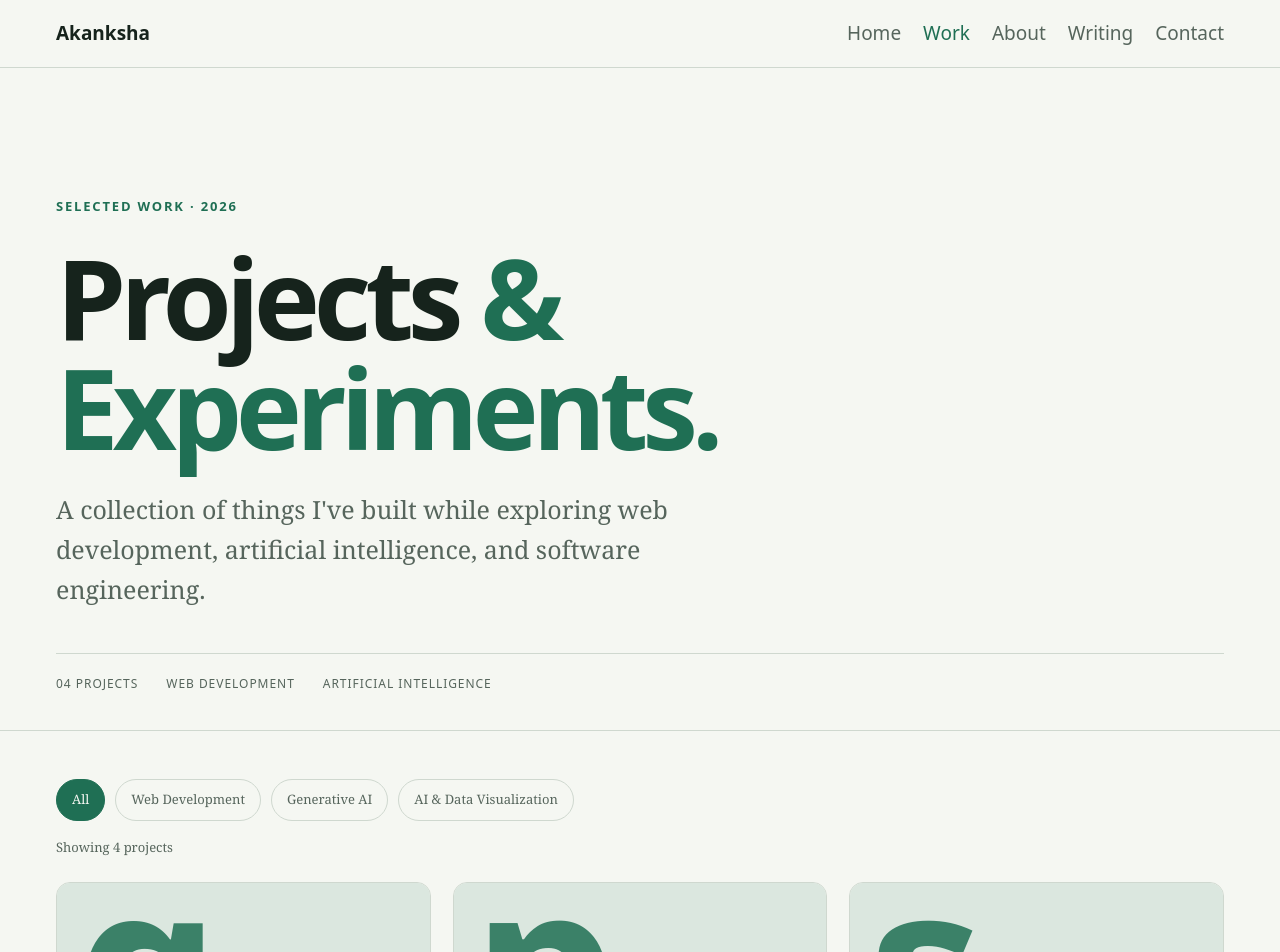
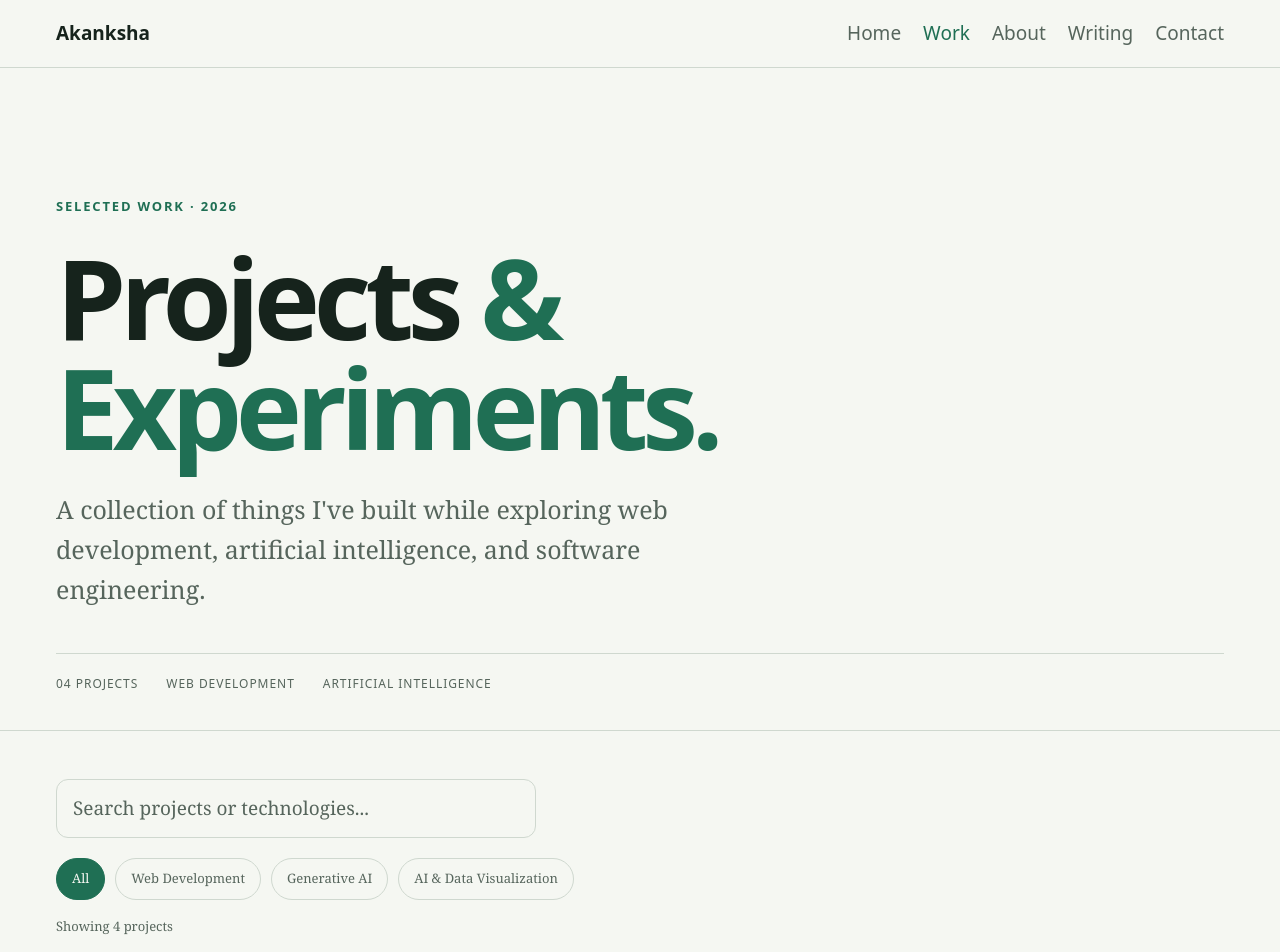
Before and after one commit to Akanksha-1708/Portfolio, a React app: page /#/work in a window 1280 px wide. Shown: the top 952 px of the page. Built offline with nearby package versions, Linux system fonts and the light colour scheme; the HTML template or start-up script is replaced by a standard one.

Commit message:
Add project search to work page

```diff
--- a/src/pages/Work.jsx
+++ b/src/pages/Work.jsx
@@ -15,13 +15,26 @@ const categories = [
 export default function Work() {
   const pageRef = useRef(null);
   const [activeCategory, setActiveCategory] = useState('All');
+  const [searchQuery, setSearchQuery] = useState('');
 
-  const filteredProjects =
-    activeCategory === 'All'
-      ? projects
-      : projects.filter(
-          (project) => project.category === activeCategory
-        );
+  const filteredProjects = projects.filter((project) => {
+    const matchesCategory =
+      activeCategory === 'All' ||
+      project.category === activeCategory;
+
+    const query = searchQuery.trim().toLowerCase();
+
+    const searchableText = [
+      project.title,
+      project.category,
+      project.blurb,
+      ...project.stack,
+    ]
+      .join(' ')
+      .toLowerCase();
+
+    return matchesCategory && searchableText.includes(query);
+  });
 
   useGSAP(() => {
     gsap.fromTo(
@@ -63,6 +76,16 @@ export default function Work() {
       </section>
 
       <section className="work-projects">
+        <div className="work-search">
+          <input
+            type="search"
+            value={searchQuery}
+            onChange={(event) => setSearchQuery(event.target.value)}
+            placeholder="Search projects or technologies..."
+            aria-label="Search projects by name or technology"
+          />
+        </div>
+
         <div className="work-filters" aria-label="Filter projects">
           {categories.map((category) => (
             <button
@@ -82,6 +105,7 @@ export default function Work() {
           {filteredProjects.length === 1 ? 'project' : 'projects'}
         </p>
 
+        {filteredProjects.length > 0 ? (
           <div className="work-grid">
             {filteredProjects.map((project) => (
               <div className="work-card-reveal" key={project.id}>
@@ -89,6 +113,11 @@ export default function Work() {
               </div>
             ))}
           </div>
+        ) : (
+          <p className="work-empty" role="status">
+            No projects found. Try another search or category.
+          </p>
+        )}
       </section>
     </main>
   );
--- a/src/styles.css
+++ b/src/styles.css
@@ -855,3 +855,9 @@ form .btn { justify-self: start; }
 @media (prefers-reduced-motion: reduce) {
   .work-filter { transition: none; }
 }
+
+/* Work page search */
+.work-search { margin-bottom: 20px; }
+.work-search input { width: 100%; max-width: 480px; padding: 13px 16px; border: 1px solid var(--line); border-radius: 12px; background: transparent; color: var(--text); font: inherit; outline: none; transition: border-color 0.2s; }
+.work-search input::placeholder { color: var(--muted); }
+.work-search input:focus { border-color: var(--accent); }
```
Lines whose indentation alone changed are shown as unchanged.
